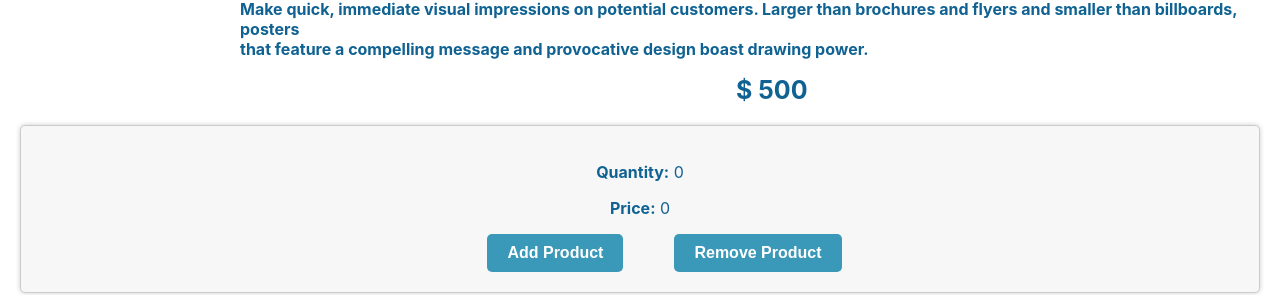
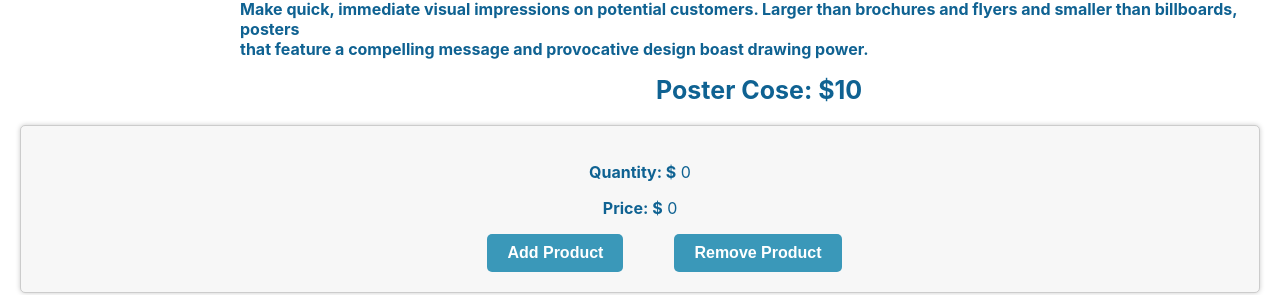
Before and after one commit to IshitaG-2002IGK/ishitag-fullstackjava-tasks, a React (Create React App) app in the folder 10. React Tasks/: page / in a window 1280 px wide. Shown: the part 627-922 px from the top of the page. Built offline with nearby package versions, Linux system fonts and the light colour scheme.

Commit message:
product page css fixed

```diff
--- a/10. React Tasks/src/Description.js
+++ b/10. React Tasks/src/Description.js
@@ -26,7 +26,7 @@ function Description() {
 
       <div container>
         <p>
-          <b class="price">$ 500</b>
+          <b class="price">Poster Cose: $10</b>
         </p>
       </div>
 
--- a/10. React Tasks/src/Product.js
+++ b/10. React Tasks/src/Product.js
@@ -20,8 +20,8 @@ function Product() {
   return (
     <div class="product">
       {/* <h1 class="product_title"><b>Product</b></h1> */}
-      <p><b>Quantity:</b> {quantity}</p>
-      <p><b>Price:</b> {price}</p>
+      <p><b>Quantity: $</b> {quantity}</p>
+      <p><b>Price: $</b> {price}</p>
       <button onClick={handleAddProduct}><b>Add Product</b></button>
       <button onClick={handleRemoveProduct}><b>Remove Product</b></button>
     </div>
--- a/10. React Tasks/src/style.css
+++ b/10. React Tasks/src/style.css
@@ -12,7 +12,7 @@
 .price
 {
     font-size: 25px;
-    padding-left: 46rem;
+    padding-left: 41rem;
 }
 
 
```
